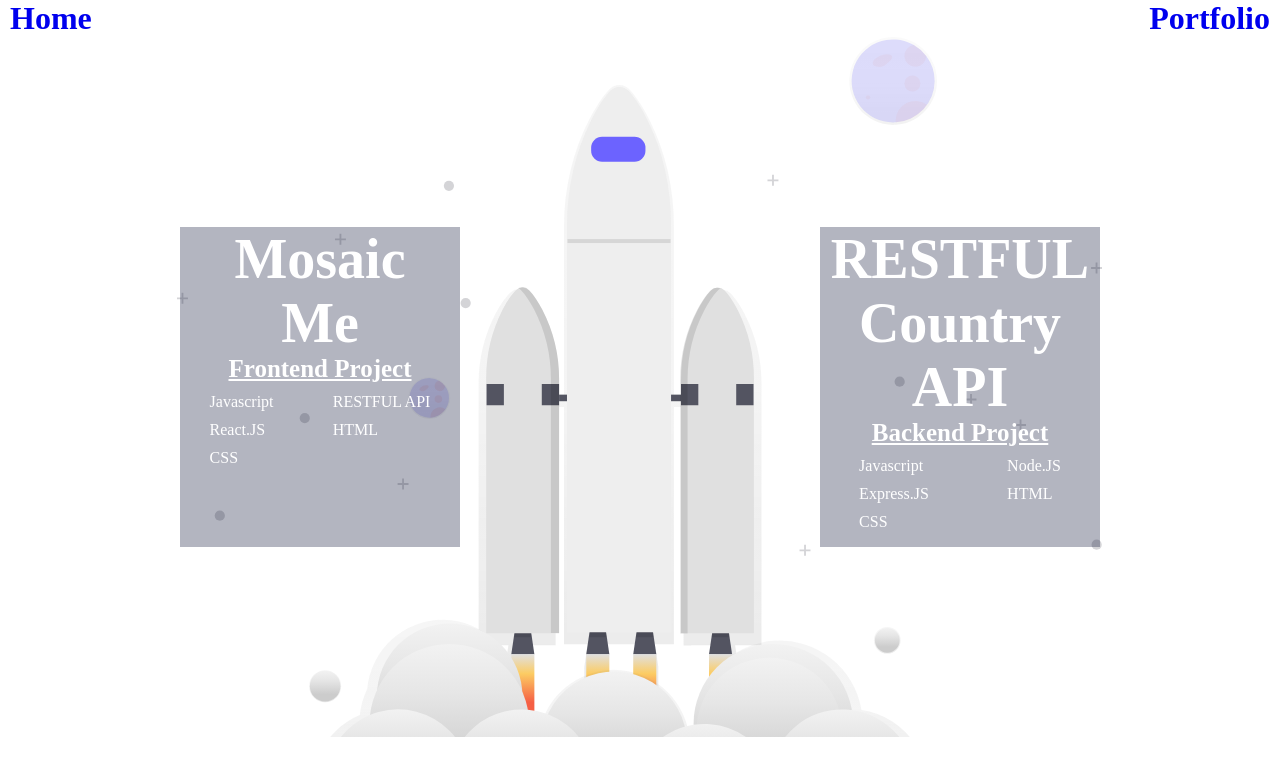
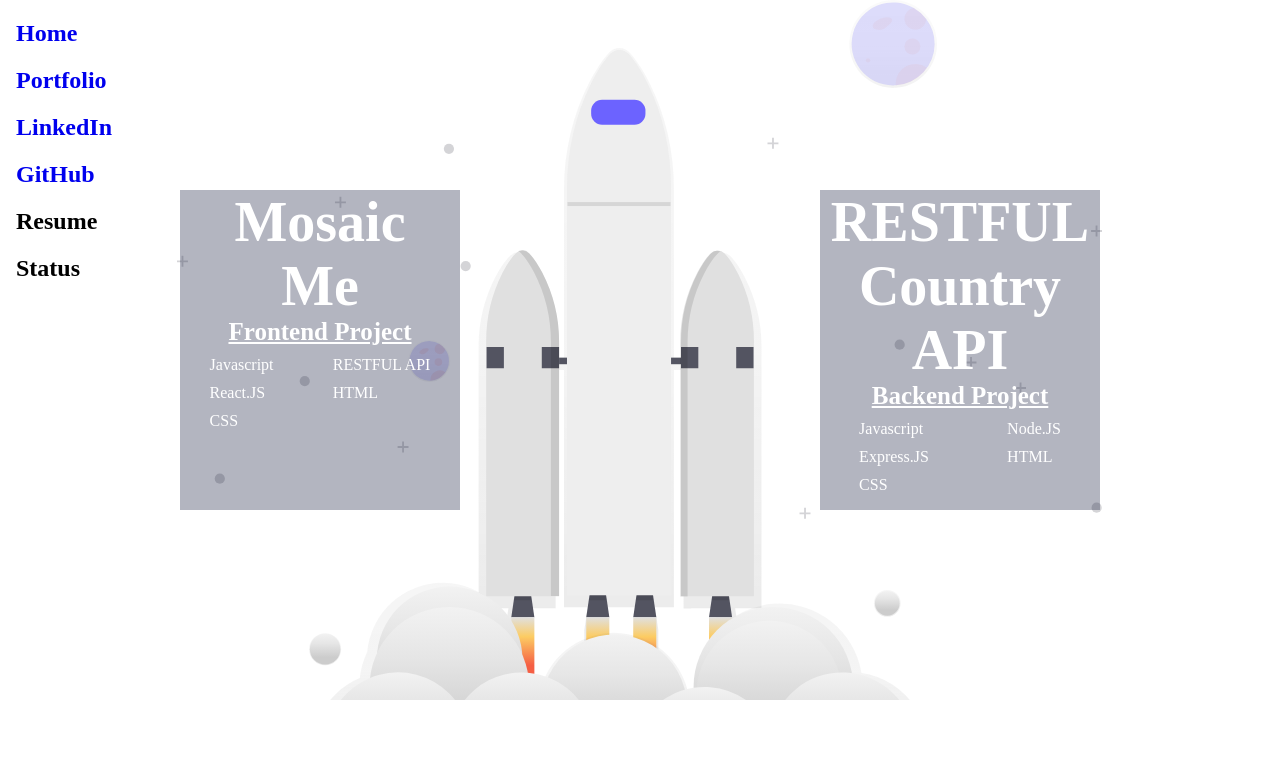
Before and after one commit to Johnnie007/profilePage, a React (Create React App) app: page /portfolio in a window 1280 px wide. Shown: the top 776 px of the page. Built offline with nearby package versions, Linux system fonts and the light colour scheme.

Commit message:
updated the nav-bar

```diff
--- a/src/App.js
+++ b/src/App.js
@@ -4,7 +4,7 @@ import Skills from "./Mobile/Component/Skills/Skills";
 import HomePage from "./Mobile/Component/HomePage/HomePage";
 import Portfolio from "./Mobile/Component/Portfolio/Portfolio";
 import Footer from "./Mobile/Component/Footer/Footer";
-import {Switch, Route, Redirect} from 'react-router-dom';
+import {Switch, Route} from 'react-router-dom';
 import DesktopNav from "./Desktop/DesktopNav/DesktopNav";
 import DesktopHomePage from "./Desktop/DesktopHomePage/DesktopHomePage";
 import DesktopPortfolio from "./Desktop/DesktopPortfolio/DesktopPortfolio";
--- a/src/Desktop/DesktopNav/DesktopNav.js
+++ b/src/Desktop/DesktopNav/DesktopNav.js
@@ -1,13 +1,20 @@
 import './DesktopNav.scss'
 import {Link} from 'react-router-dom';
+import resume from '../../resume/johnnieResume.pdf'
 function DesktopNav(){
     return(
+    <aside>
         <div className='desktop-nav-main'>
             <ul className='desktop-nav-ul'>
                 <li className='desktop-nav-li'><Link to='/'><h1>Home</h1></Link></li>
                 <li className='desktop-nav-li'><Link to='/portfolio'><h1>Portfolio</h1></Link></li>
+                <li className='desktop-nav-li'><a href='https://www.linkedin.com/in/johnnie-hicks-a3990320a/'><h1>LinkedIn</h1></a></li>
+                <li className='desktop-nav-li'><a href='https://github.com/Johnnie007'><h1>GitHub</h1></a></li>
+                <li className='desktop-nav-li'><a download={resume}><h1>Resume</h1></a></li>
+                <li className='desktop-nav-li'><h1>Status</h1></li>
             </ul>
         </div>
+    </aside>
     )
 }
 
--- a/src/Desktop/DesktopNav/DesktopNav.scss
+++ b/src/Desktop/DesktopNav/DesktopNav.scss
@@ -1,10 +1,22 @@
+aside{
+    position: fixed;
+    height: 100vh;
+    width: 10%;
+}
+.desktop-nav-main{
+    display: flex;
+    flex-direction: column;
+    height: 100%;
+}
+
 .desktop-nav-ul{
-    display: flex;
-    justify-content: space-between;
+    height: 70%;
+    align-self: center;
 }
 
 .desktop-nav-li{
     list-style: none;
     margin-left: 10px;
-    margin-right:10px
+    margin-right:10px;
+    margin-top: 20px;
 }
```
Also changed, not shown: 1 other file (tests, documents, lock files or other folders). Lines whose indentation alone changed are shown as unchanged.
